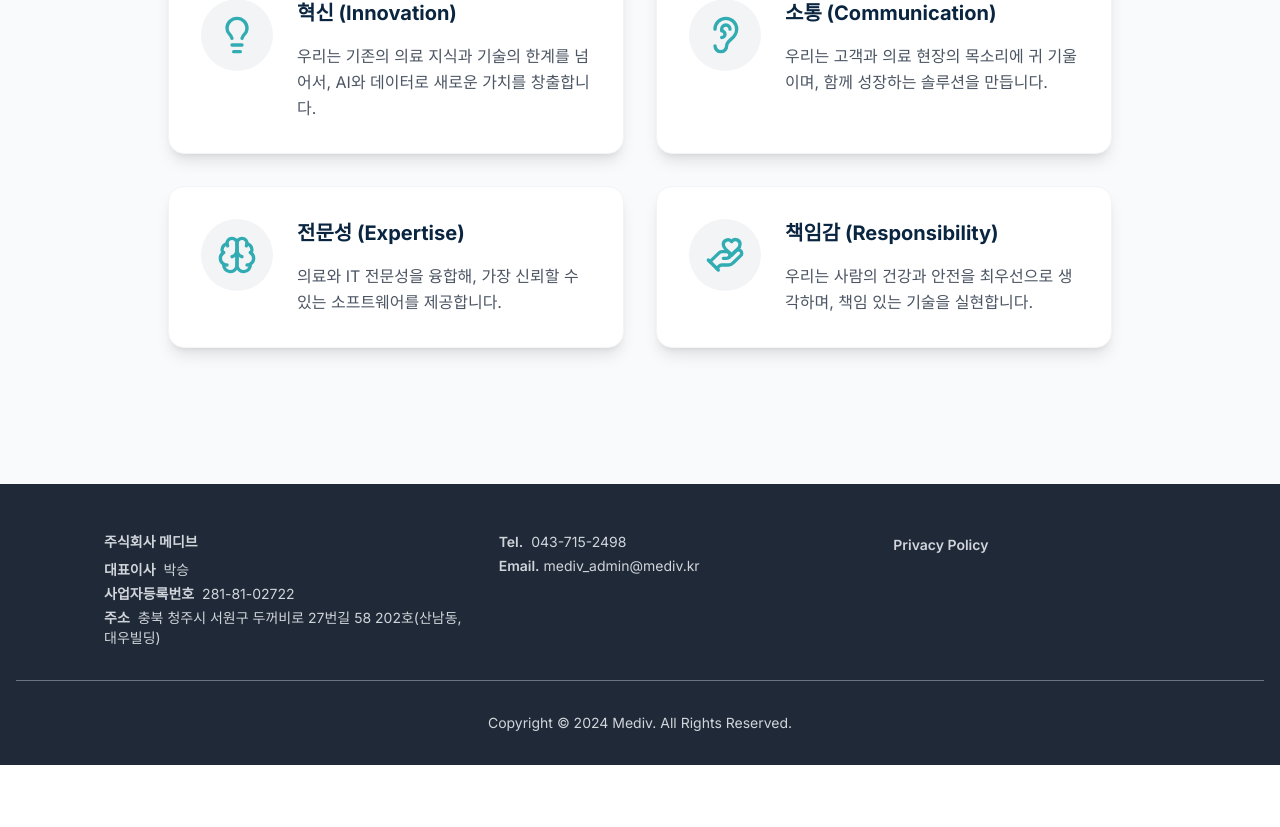
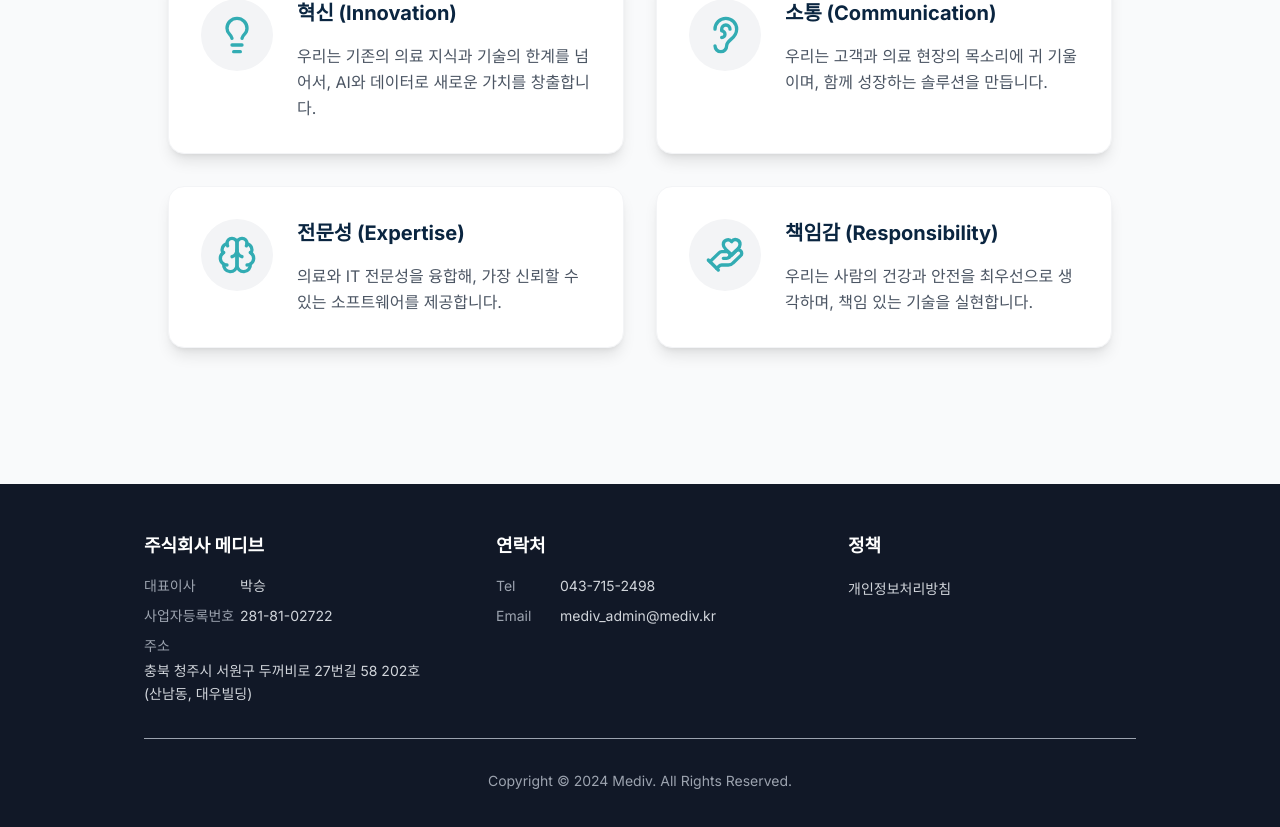
Before and after one commit to hi-rachel/mediv, a Next.js app: page /about in a window 1280 px wide. Shown: the part 1160-1987 px from the top of the page. Before the commit the page ends 1925 px from the top, so only its background shows below. Built offline with nearby package versions, Linux system fonts and the light colour scheme.

Commit message:
style: Footer 구성, 색상 변경

```diff
--- a/app/common/Footer.tsx
+++ b/app/common/Footer.tsx
@@ -4,58 +4,78 @@ import Link from "next/link";
 
 const Footer = () => {
   return (
-    <footer className="text-left text-gray-300 bg-gray-800 py-8">
-      <div className="container mx-auto px-4 lg:px-6 mt-4">
-        <div className="lg:ml-20 grid grid-cols-1 md:grid-cols-2 lg:grid-cols-3 gap-8">
-          {/* 회사 정보 */}
-          <div className="space-y-2 w-full">
-            <p className="text-sm font-semibold">주식회사 메디브</p>
-            <div className="space-y-1 text-sm">
-              <p>
-                <span className="font-semibold mr-1">대표이사</span> 박승
+    <footer className="bg-gray-900 text-gray-300 py-12">
+      <div className="container mx-auto px-4 max-w-5xl">
+        <div className="grid grid-cols-1 md:grid-cols-2 lg:grid-cols-3 gap-16 mb-8">
+          {/* Company Information */}
+          <div>
+            <h3 className="text-white font-bold mb-4 text-lg">
+              주식회사 메디브
+            </h3>
+            <div className="space-y-2.5">
+              <p className="text-sm">
+                <span className="text-gray-400 inline-block w-24">
+                  대표이사
+                </span>
+                박승
               </p>
-              <p>
-                <span className="font-semibold mr-1">사업자등록번호</span>{" "}
+              <p className="text-sm">
+                <span className="text-gray-400 inline-block w-24">
+                  사업자등록번호
+                </span>
                 281-81-02722
               </p>
-              <p className="break-words">
-                <span className="font-semibold mr-1">주소</span> 충북 청주시
-                서원구 두꺼비로 27번길 58 202호(산남동, 대우빌딩)
+              <div className="text-sm">
+                <span className="text-gray-400 block mb-1">주소</span>
+                <address className="not-italic leading-relaxed">
+                  충북 청주시 서원구 두꺼비로 27번길 58 202호
+                  <br />
+                  (산남동, 대우빌딩)
+                </address>
+              </div>
+            </div>
+          </div>
+
+          {/* Contact Information */}
+          <div>
+            <h3 className="text-white font-bold mb-4 text-lg">연락처</h3>
+            <div className="space-y-2.5">
+              <p className="text-sm">
+                <span className="text-gray-400 inline-block w-16">Tel</span>
+                <a
+                  href="tel:043-715-2498"
+                  className="hover:text-white transition-colors"
+                >
+                  043-715-2498
+                </a>
+              </p>
+              <p className="text-sm">
+                <span className="text-gray-400 inline-block w-16">Email</span>
+                <a
+                  href="mailto:mediv_admin@mediv.kr"
+                  className="hover:text-white transition-colors"
+                >
+                  mediv_admin@mediv.kr
+                </a>
               </p>
             </div>
           </div>
 
-          {/* 연락처 정보 */}
-          <div className="space-y-2 w-full">
-            <div className="space-y-1 text-sm">
-              <p>
-                <span className="font-semibold mr-1">Tel.</span> 043-715-2498
-              </p>
-              <p className="break-words">
-                <span className="font-semibold mr-1">Email.</span>
-                mediv_admin@mediv.kr
-              </p>
-            </div>
-          </div>
-
-          {/* 정책 및 저작권 */}
-          <div className="space-y-2 w-full">
-            <div className="mb-4">
-              <Link
-                href="/terms"
-                className="text-sm font-semibold hover:text-white hover:underline"
-              >
-                Privacy Policy
-              </Link>
-            </div>
+          {/* Policies */}
+          <div>
+            <h3 className="text-white font-bold mb-4 text-lg">정책</h3>
+            <Link
+              href="/terms"
+              className="text-sm hover:text-white transition-colors"
+            >
+              개인정보처리방침
+            </Link>
           </div>
         </div>
-      </div>
-      <hr className="mx-4 my-8 border-gray-500 border-t" />
-      <div>
-        <div className="flex flex-col items-center gap-2">
-          <p className="text-sm">
-            Copyright © 2024 Mediv. All Rights Reserved.
+
+        <div className="border-t border-gray-400 pt-8">
+          <p className="text-sm text-center text-gray-400">
+            Copyright © {new Date().getFullYear()} Mediv. All Rights Reserved.
           </p>
         </div>
       </div>
```
